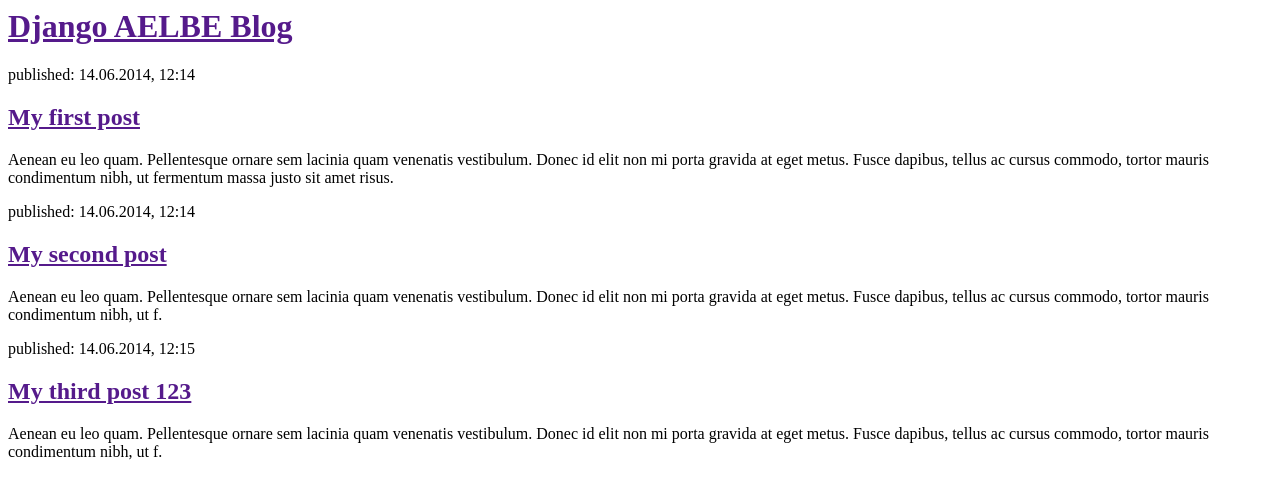
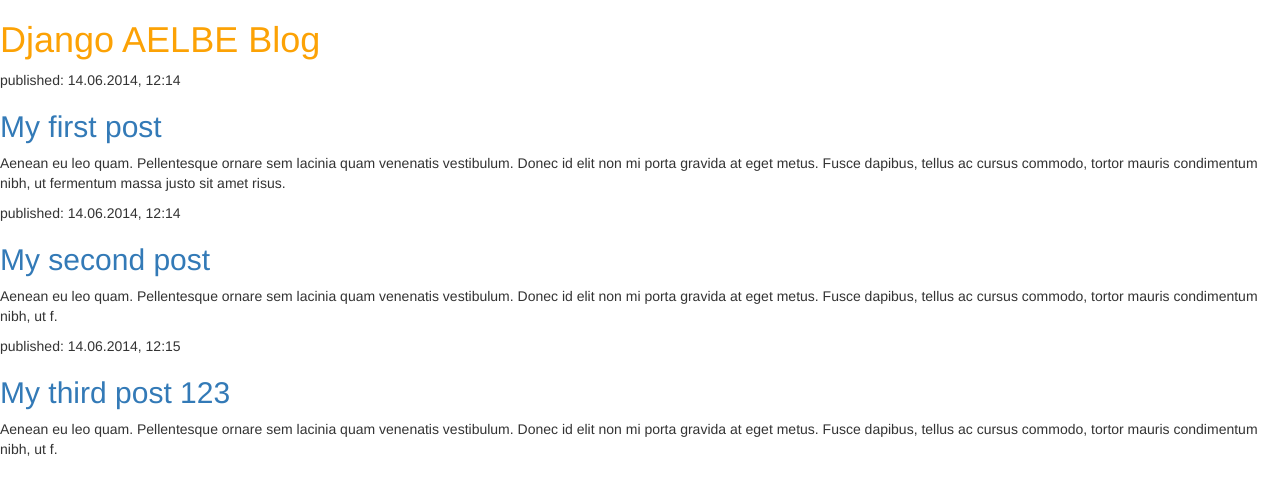
Before and after one commit to aelbe/my-first-blog, a Django app: page / in a window 1280 px wide. Shown: the top 499 px of the page. Run offline with Django 3.2, Linux system fonts and the light colour scheme; some libraries are stand-ins or nearby versions.

Commit message:
upload css

```diff
--- /dev/null
+++ b/blog/static/css/blog.css
@@ -0,0 +1,3 @@
+h1 a {
+  color: #FCA205;
+}
--- a/blog/templates/blog/post_list.html
+++ b/blog/templates/blog/post_list.html
@@ -1,6 +1,10 @@
+{% load staticfiles %}
 <html>
     <head>
-        <title>Djangoalb blog</title>
+        <title>alb page</title>
+        <link rel="stylesheet" href="//maxcdn.bootstrapcdn.com/bootstrap/3.2.0/css/bootstrap.min.css">
+        <link rel="stylesheet" href="//maxcdn.bootstrapcdn.com/bootstrap/3.2.0/css/bootstrap-theme.min.css">
+        <link rel="stylesheet" href="{% static 'css/blog.css' %}">
     </head>
     <body>
         <div>
```
